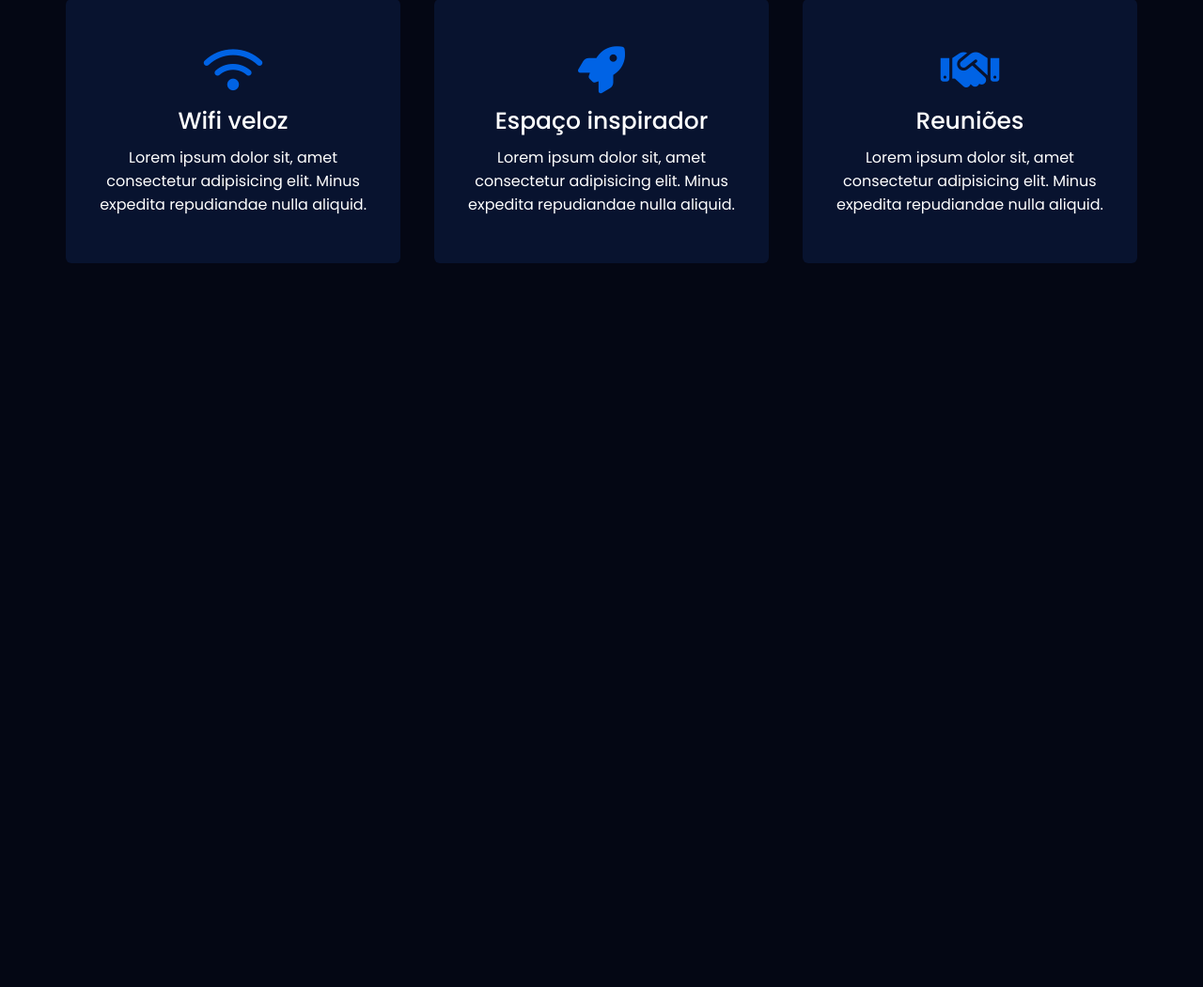
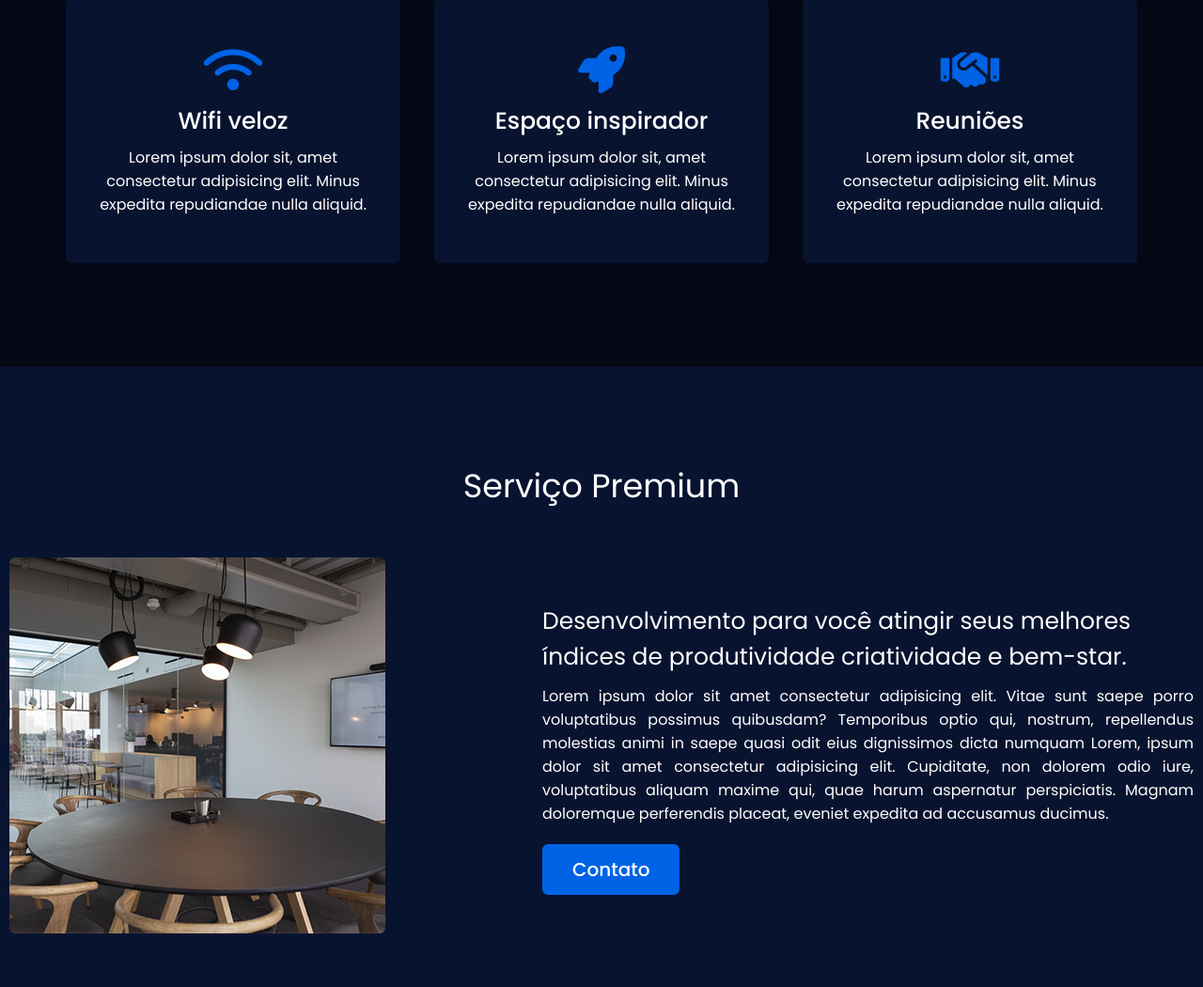
Before and after one commit to WallaceHerlon/udemy-desenvolvimento-web, a PHP site: page / in a window 1280 px wide. Shown: the part 744-1794 px from the top of the page at 94% size. Before the commit the page ends 1024 px from the top, so only its background shows below. Run offline with PHP 8.4, Linux system fonts and the light colour scheme.

Commit message:
Projeto 01: site_layout - Área de serviços premium

```diff
--- a/projetos/01_layout_site/css/stayle.css
+++ b/projetos/01_layout_site/css/stayle.css
@@ -238,3 +238,89 @@ section {
         width: 100%;
     }
 }
+
+/* Início do serviço premium */
+
+.premium {
+    color: var(--site-color);
+    background: var(--first-color);
+    font-family: 'Poppins', sans-serif;
+}
+
+.premium .title {
+    text-align: center;
+    margin: 50px 0;
+    font-weight: 400;
+    font-size: 35px;
+}
+
+.premium .premium-content{
+    display: flex;
+    flex-wrap: wrap;
+    align-items: center;
+    justify-content: space-between;
+}
+
+.premium .premium-content .left {
+    width: 45%;
+}
+
+.premium .premium-content .left img {
+    width: 400px;
+    height: 400px;
+    object-fit: cover;
+    border-radius: 6px;
+}
+
+.premium .premium-content .right {
+    width: 55%;
+}
+
+.premium .premium-content .right .text {
+    font-size: 25px;
+    font-weight: 400;
+    margin-bottom: 10px;
+}
+
+.premium .premium-content .right p {
+    text-align: justify;
+}
+
+.premium .premium-content .right a {
+    display: inline-block;
+    background: var(--active-color);
+    color: var(--site-color);
+    font-size: 20px;
+    font-weight: 500;
+    padding: 10px 30px;
+    margin-top: 20px;
+    border-radius: 6px;
+    border: 2px solid var(--active-color);
+    transition: all 0.3s ease;
+}
+
+.premium .premium-content .right a:hover{
+    color: var(--active-color);
+    background: none;
+}
+
+@media(max-width: 1104px){
+    .premium .premium-content .left img{
+        width: 350px;
+        height: 350px;
+    }
+}
+
+@media(max-width: 947px){
+    .premium .premium-content .column{
+        width: 100%;
+    }
+    .premium .premium-content .left{
+        display: flex;
+        justify-content: center;
+        margin: 0 auto 60px;
+    }
+    .premium .premium-content .right{
+        flex: 100%;
+    }
+}
--- a/projetos/01_layout_site/index.html
+++ b/projetos/01_layout_site/index.html
@@ -72,6 +72,26 @@
         </div>
     </section>
 
+    <section class="premium">
+        <div class="max-width">
+            <h2 class="title">Serviço Premium</h2>
+            <div class="premium-content">
+                <div class="column left">
+                    <img src="./img/premium_v5.jpg" alt="Serviço premium">
+                </div>
+                <div class="column right">
+                    <div class="text">
+                        Desenvolvimento para você atingir seus melhores índices de produtividade criatividade e bem-star.
+                    </div>
+                    <p>
+                        Lorem ipsum dolor sit amet consectetur adipisicing elit. Vitae sunt saepe porro voluptatibus possimus quibusdam? Temporibus optio qui, nostrum, repellendus molestias animi in saepe quasi odit eius dignissimos dicta numquam Lorem, ipsum dolor sit amet consectetur adipisicing elit. Cupiditate, non dolorem odio iure, voluptatibus aliquam maxime qui, quae harum aspernatur perspiciatis. Magnam doloremque perferendis placeat, eveniet expedita ad accusamus ducimus.
+                    </p>
+                    <a href="contato.html">Contato</a>
+                </div>
+            </div>
+        </div>
+    </section>
+
     <script src="./js/javascript.js"></script>
 </body>
 
```
Also changed, not shown: projetos/01_layout_site/img/premium_v5.jpg (added).
